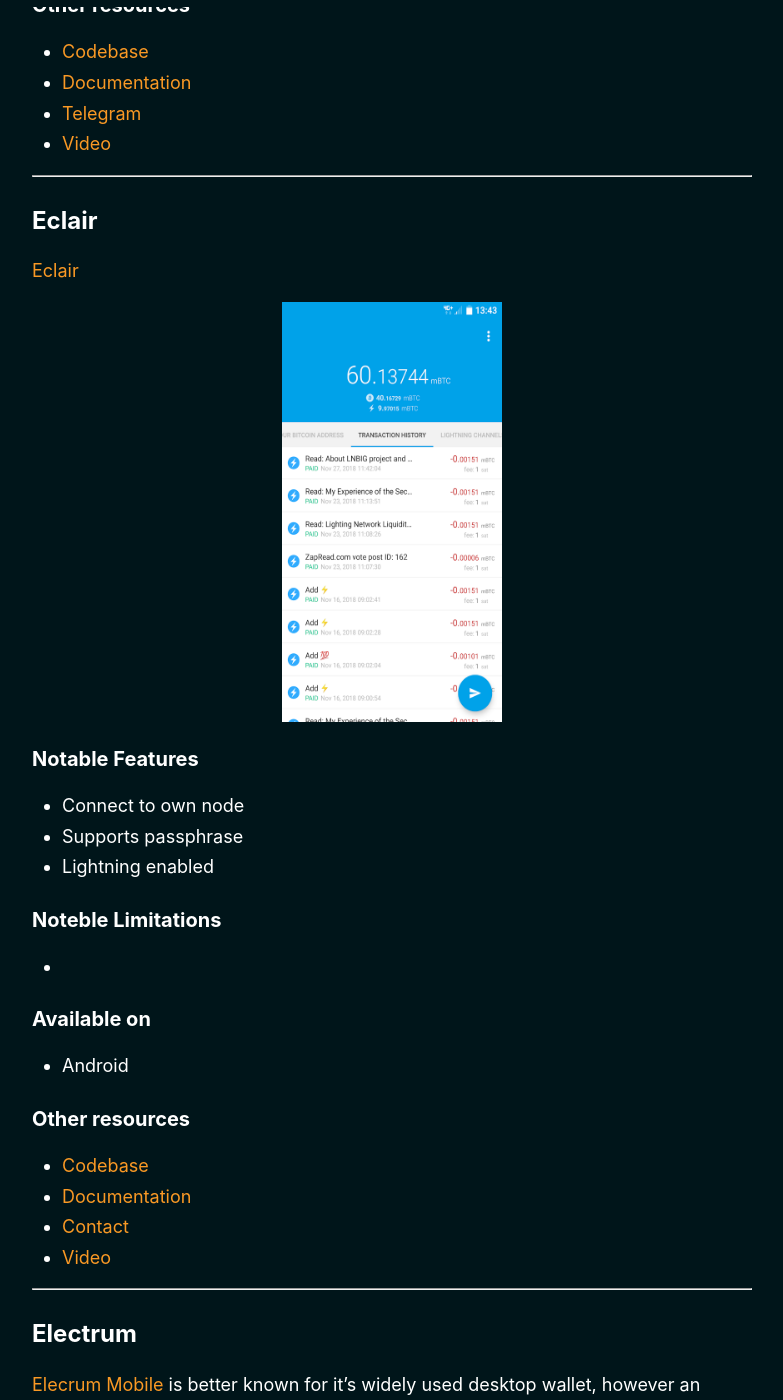
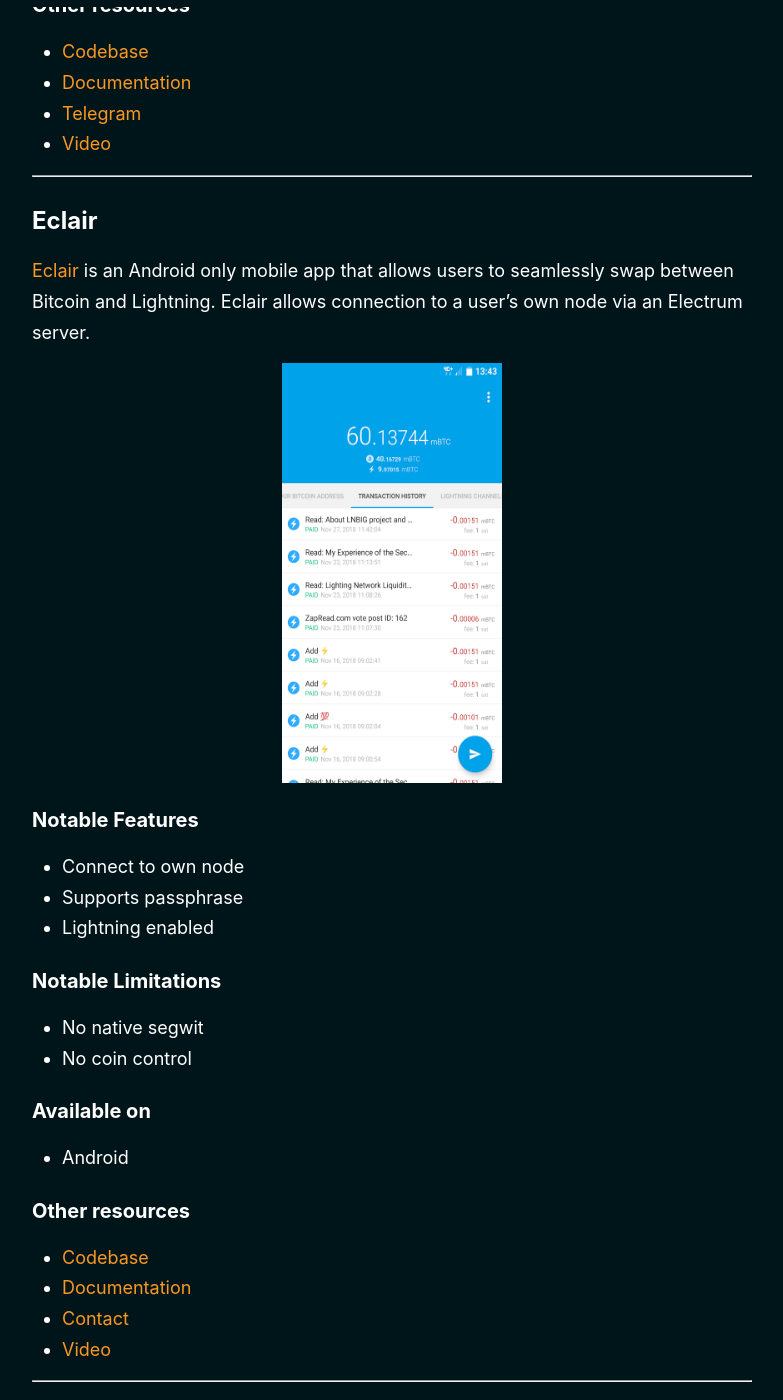
Before and after one commit to BitcoinQnA/bitcoin-wallet-guide, a Jekyll site: the page built from _pages/mobile.md, in a window 1280 px wide and 1400 px high, scrolled down 3257 px. Shown: the whole window, without its empty margins (248-1031 px from the left). Built offline with Jekyll 4.4.1, drawn with Linux system fonts in a browser that asks for light colours.

Commit message:
Update mobile.md

```diff
--- a/_pages/mobile.md
+++ b/_pages/mobile.md
@@ -72,9 +72,10 @@ Mobile wallets provide the ultimate in convenience when interacting with Bitcoin
 * [Video](https://youtu.be/imMX7i4qpmg)
 
 ***
+
 ## Eclair
 
-[Eclair](https://play.google.com/store/apps/details?id=fr.acinq.eclair.wallet.mainnet2)
+[Eclair](https://play.google.com/store/apps/details?id=fr.acinq.eclair.wallet.mainnet2) is an Android only mobile app that allows users to seamlessly swap between Bitcoin and Lightning. Eclair allows connection to a user's own node via an Electrum server.
 
 <img src="https://raw.githubusercontent.com/BitcoinQnA/bitcoin-wallet-guide/master/images/unnamed.png" class=responsive width="220" height="420" maxheight="420">
 
@@ -83,8 +84,9 @@ Mobile wallets provide the ultimate in convenience when interacting with Bitcoin
 * Supports passphrase
 * Lightning enabled
 
-### Noteble Limitations
-*
+### Notable Limitations
+* No native segwit
+* No coin control
 
 ### Available on
 * Android
```
